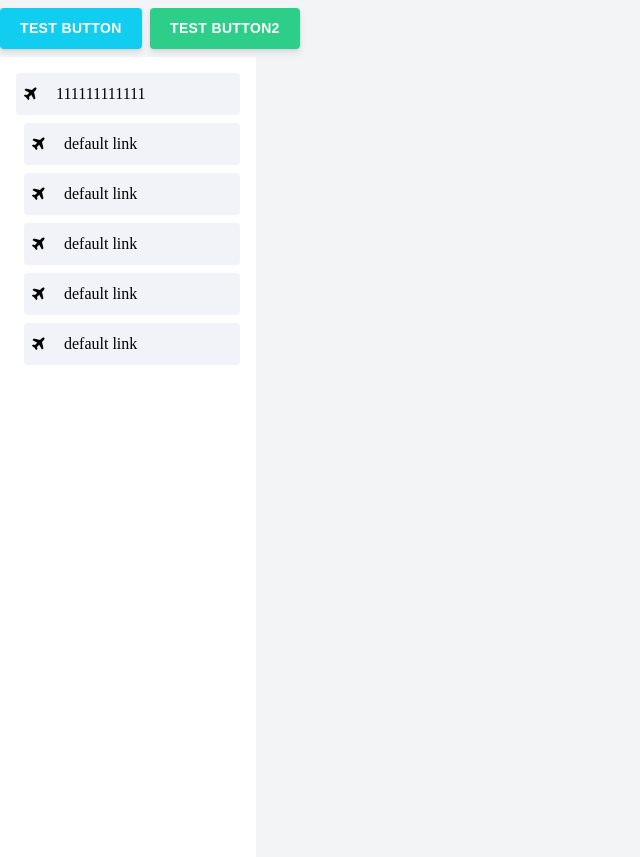
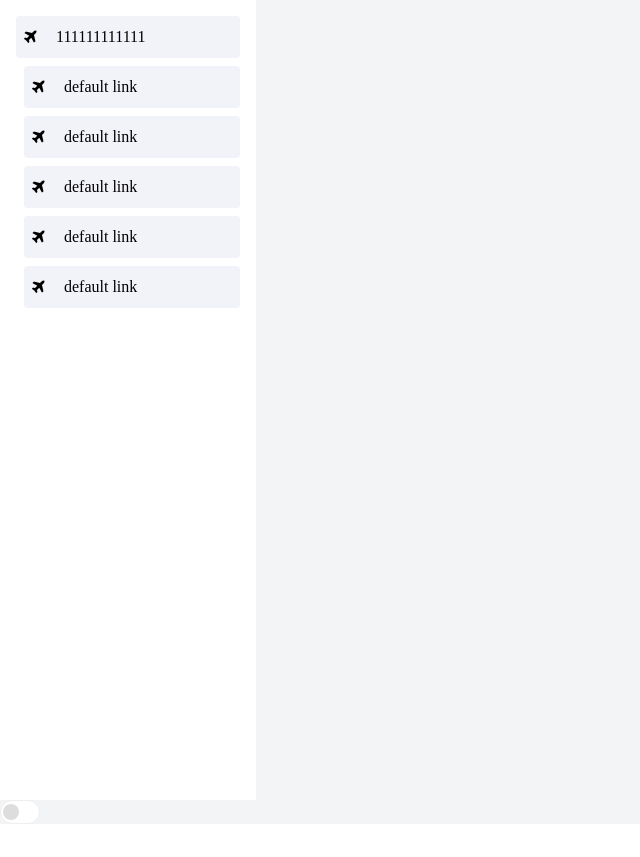
Before and after one commit to iMisty/Mermaid-UI, a Vue app: page / in a window 1280 px wide. Shown: the whole page, without its empty margins (0-640 px from the left). After the commit the page ends 824 px from the top, so only its background shows below. Built offline with nearby package versions, Linux system fonts and the light colour scheme.

Commit message:
Update Home.tsx

```diff
--- a/src/views/Home.tsx
+++ b/src/views/Home.tsx
@@ -3,23 +3,22 @@ import 'font-awesome/css/font-awesome.min.css';
 import LeftListItem from '../components/leftlist/leftlistitem';
 // import Card from '../components/card/card';
 // import Model from '../components/model/model';
-import mButton from '../components/button/button';
+// import mButton from '../components/button/button';
+import mSwitch from '../components/switch/switch';
 
 @Component({
   components: {
     leftlistitem: LeftListItem,
     // Card
     // Model,
-    'm-button': mButton
+    // 'm-button': mButton,
+    'm-switch': mSwitch
   }
 })
 export default class Home extends Vue {
   private render() {
     return (
       <div class="home" style="background-color: #f3f4f5;">
-        <m-button color="info"><p>test button</p></m-button>
-        <m-button color="success"><p>test button2</p></m-button>
-
         <div
           class="home__left"
           style="width: 16rem;height: 100vh;background-color: #fff;padding: 0.5rem;"
@@ -38,6 +37,9 @@ export default class Home extends Vue {
             </article>
           </section>
         </div>
+        <div class="home__wrap">
+          <m-switch status={false}></m-switch>
+        </div>
       </div>
     );
   }
```
